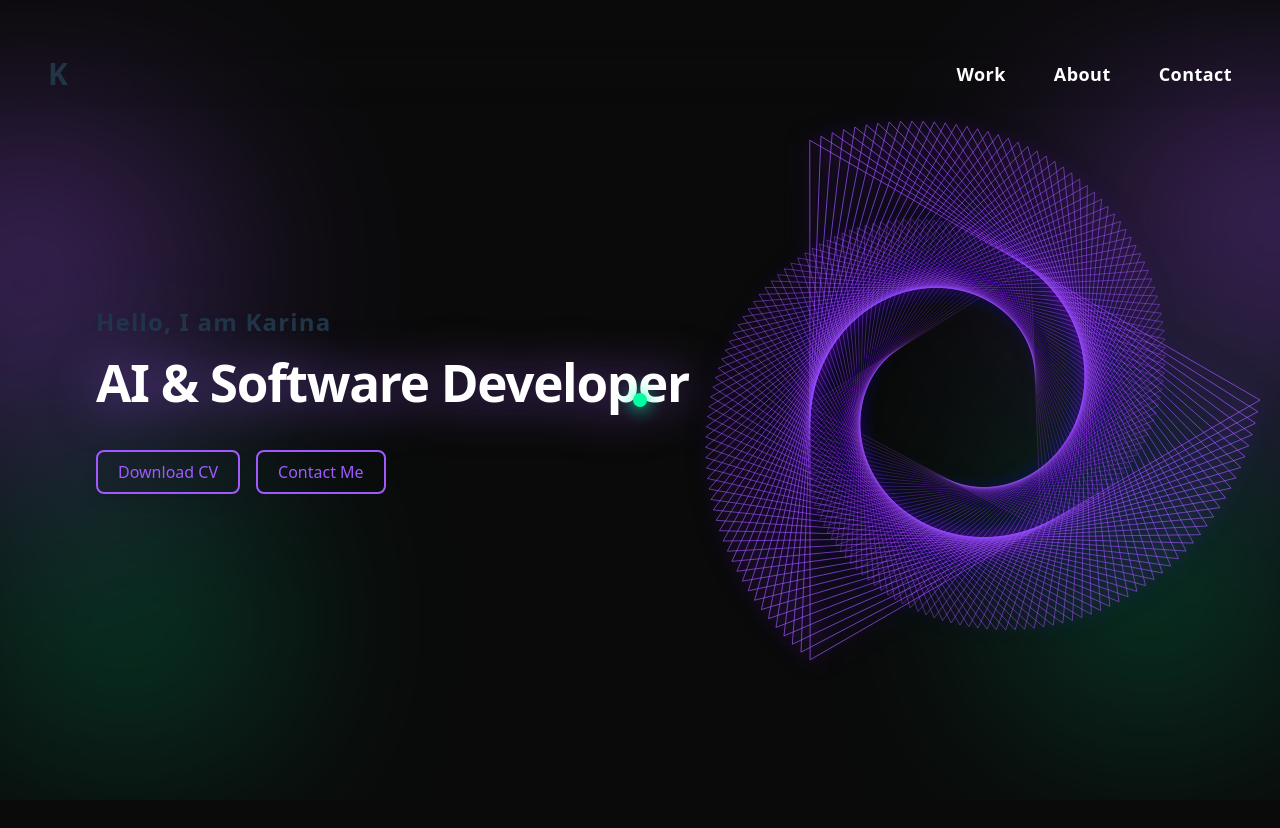
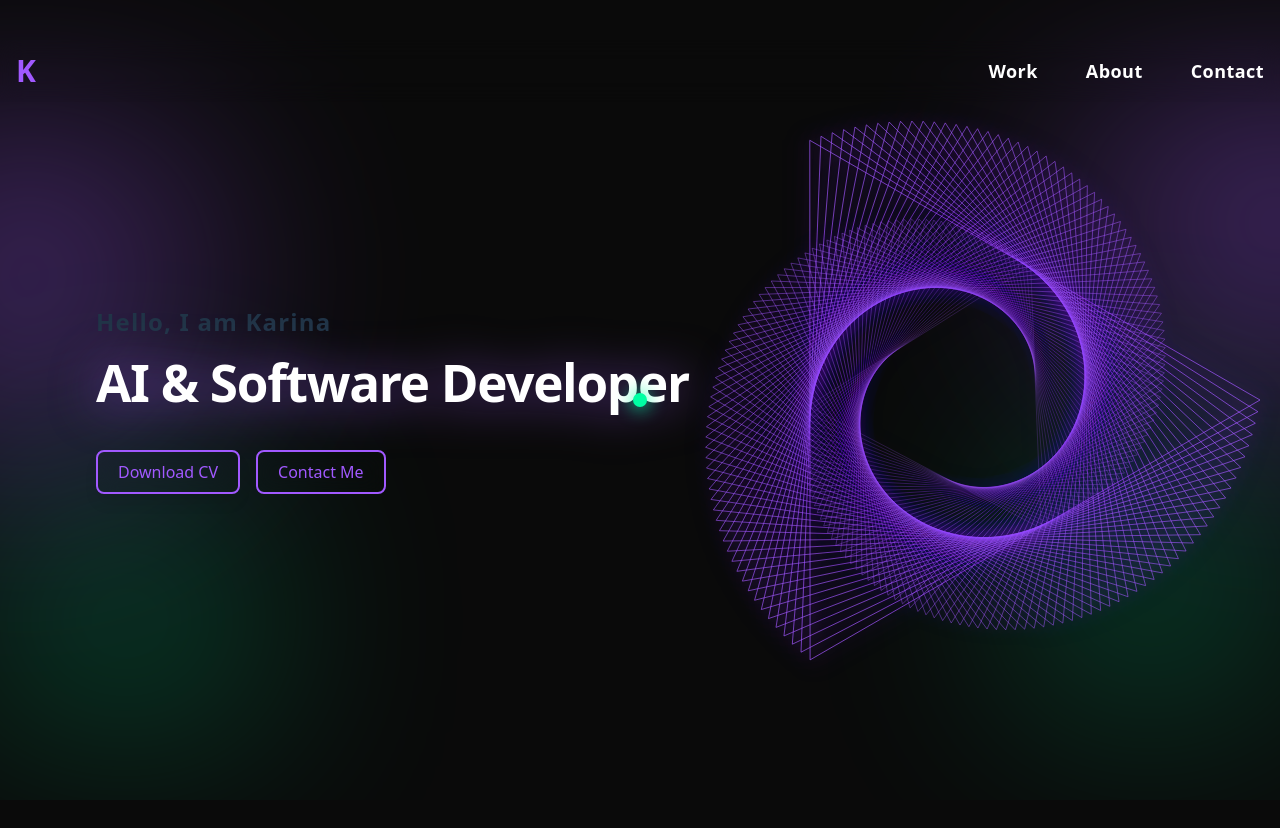
Before and after one commit to KarinaKKarinaK/personal-portfolio, a React (Vite) app: page / in a window 1280 px wide. Shown: the top 828 px of the page. Built offline with nearby package versions, Linux system fonts and the light colour scheme.

Commit message:
Added minor changes to the navbar and landing page

```diff
--- a/index.html
+++ b/index.html
@@ -2,14 +2,13 @@
 <html lang="en">
   <head>
     <meta charset="UTF-8" />
-    <link rel="icon" type="image/svg+xml" href="/vite.svg" />
+    <link rel="icon" type="image/svg+xml" href="/k_logo.svg" />
     <meta name="viewport" content="width=device-width, initial-scale=1.0" />
-    <title>Vite + React</title>
+    <title>Karina Kalicka-Molin</title>
     <link href="https://fonts.googleapis.com/css2?family=Inter:wght@400;700&display=swap" rel="stylesheet">
   </head>
   <body class="relative h-screen w-screen overflow-hidden bg-richblack font-display">
     <div id="root"></div>
     <script type="module" src="/src/main.jsx"></script>
-    <script type="module" src="/src/main.jsx"></script>
   </body>
 </html>
--- a/src/App.jsx
+++ b/src/App.jsx
@@ -84,8 +84,8 @@ const App = () => {
     let animationFrame;
     const animate = () => {
       setSphere((prev) => ({
-        x: lerp(prev.x, mouse.current.x, 0.15),
-        y: lerp(prev.y, mouse.current.y, 0.15),
+        x: lerp(prev.x, mouse.current.x, 0.32), // Increased from 0.15 to 0.28 for faster follow
+        y: lerp(prev.y, mouse.current.y, 0.32),
       }));
       animationFrame = requestAnimationFrame(animate);
     };
--- /dev/null
+++ b/src/components/LogoK.jsx
@@ -0,0 +1,13 @@
+import React from 'react';
+
+const LogoK = () => (
+  <span
+    className="text-cyberpurple font-extrabold text-3xl select-none"
+    style={{ fontFamily: 'inherit', lineHeight: 1 }}
+    aria-label="Logo K"
+  >
+    K
+  </span>
+);
+
+export default LogoK;
--- a/src/components/Navbar.jsx
+++ b/src/components/Navbar.jsx
@@ -1,10 +1,5 @@
 import React, { useState } from 'react';
-
-const LogoK = () => (
-  <span className="text-cyberpurple font-extrabold text-3xl select-none" style={{ fontFamily: 'inherit' }}>
-    K
-  </span>
-);
+import LogoK from './LogoK';
 
 const navLinks = [
   { name: "Work", href: "#work" },
@@ -18,9 +13,15 @@ const Navbar = () => {
 
   return (
     <nav className="fixed left-0 w-full z-30 backdrop-blur-md" style={{ top: '2.5rem' }}>
-      <div className="max-w-7xl mx-auto flex items-center justify-between px-6 md:px-12 py-4">
-        {/* Logo */}
-        <LogoK />
+      <div className="max-w-7xl mx-auto flex items-center justify-between px-1 md:px-4 py-4">
+        {/* Logo as Home Button */}
+        <a
+          href="/"
+          className="flex items-center focus:outline-none"
+          aria-label="Home"
+        >
+          <LogoK />
+        </a>
         {/* Nav Links */}
         <div className="hidden md:flex gap-12">
           {navLinks.map((link, idx) => (
```
Also changed, not shown: public/k_logo.svg (added).
